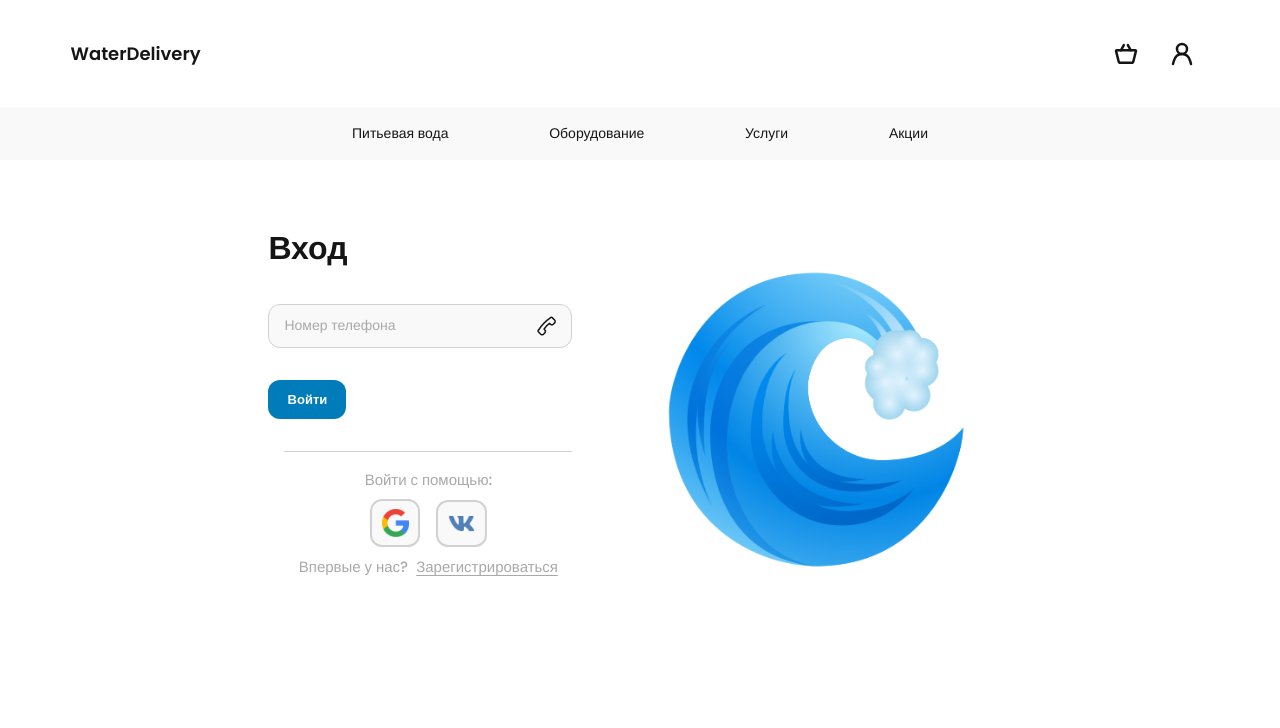
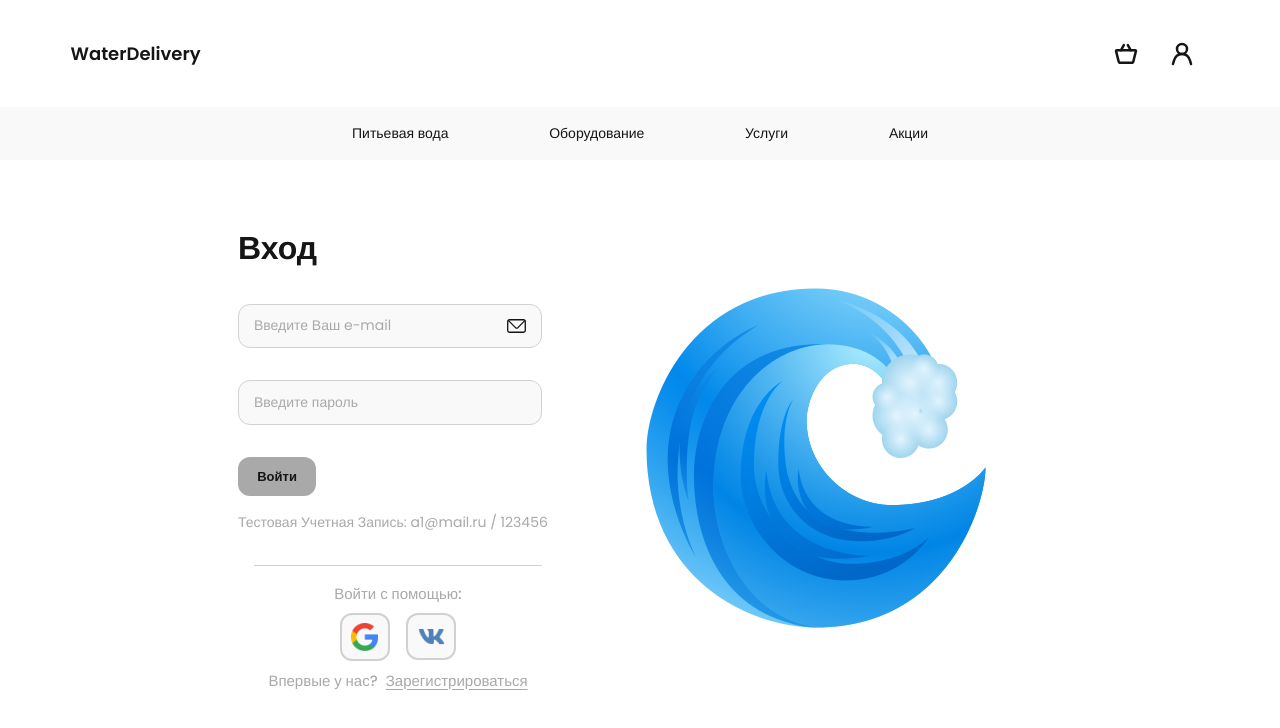
Before and after one commit to arseniypom/water-delivery, a React (Create React App) app: page /auth in a window 1280 px wide. Shown: the top 728 px of the page. Built offline with nearby package versions, Linux system fonts and the light colour scheme.

Commit message:
Added login functionality to Login component, including state handling, data validation, data sending and error handling

```diff
--- a/src/components/Login.jsx
+++ b/src/components/Login.jsx
@@ -1,24 +1,84 @@
 import React from 'react'
 import {useRouteMatch, Link} from "react-router-dom";
+import classNames from 'classnames';
 
-import phoneIcon from '../images/icons/phone-icon.svg';
+import { AuthContext } from '../context/AuthContext'
+import { useHttp } from '../hooks/http.hook'
+
+import mailIcon from '../images/icons/mail-icon.svg';
 import googleImg from '../images/google.png';
 import vkImg from '../images/vk.png';
 
 function Login() {
   let match = useRouteMatch();
+  const auth = React.useContext(AuthContext)
+  const {isLoading, request, error, clearError} = useHttp()
+  const [errorMessage, setErrorMessage] = React.useState('')
+
+  const [form, setForm] = React.useState({
+    email: '',
+    password: ''
+  })
+  const [isEmailCorrect, setEmailCorrect] = React.useState(true)
+  const [isPasswordCorrect, setPasswordCorect] = React.useState(false)
+
+  const validateEmail = (email) => {
+    const re = /^(([^<>()[\]\\.,;:\s@"]+(\.[^<>()[\]\\.,;:\s@"]+)*)|(".+"))@((\[[0-9]{1,3}\.[0-9]{1,3}\.[0-9]{1,3}\.[0-9]{1,3}\])|(([a-zA-Z\-0-9]+\.)+[a-zA-Z]{2,}))$/;
+    return re.test(String(email).toLowerCase())
+  }
+
+  const changeHandler = (e) => {
+    setForm({
+      ...form,
+      [e.target.id]:e.target.value
+    })
+  }
+
+  const blurHandler = (e) => {
+    const {id, value} = e.target
+    const label = document.querySelector(`[for=${id}]`)
+    if (form[id].length !== 0) {
+      label.classList.add('input-group__label--filled')
+    } else {
+      label.classList.remove('input-group__label--filled')
+    }
+
+    if (id === 'email') {
+      if (validateEmail(value)) {
+        setEmailCorrect(true)
+      } else {
+        setEmailCorrect(false)
+      }
+    }
+  }
+
+  const loginHandler = async () => {
+    // e.preventDefault()
+    try {
+      const data = await request('/api/auth/login', 'POST', {...form})
+      auth.login(data.token, data.userId)
+    } catch (error) {
+      setErrorMessage(error.message)
+    }
+  }
 
   return (
     <div className="register-login login">
       <h1 className="register-login__header">Вход</h1>
       <div className="register-login__form form">
         <div className="input-group">
-          <input className="input-group__input" type="text" id="phone" required />
-          <label for="phone" className="input-group__label">Номер телефона</label>
-          <img src={phoneIcon} alt="phone" className="input-group__icon" />
+          <input onChange={changeHandler} onBlur={blurHandler} className={classNames("input-group__input", {"input-group__input--error": !isEmailCorrect})} type="text" id="email" required />
+          <label htmlFor="email" className="input-group__label">Введите Ваш e-mail</label>
+          <img src={mailIcon} alt="email" className="input-group__icon" />
         </div>
+        <div className="input-group">
+            <input value={form.password} onChange={changeHandler} onBlur={blurHandler} className="input-group__input" type="password" id="password" required />
+            <label htmlFor="password" className="input-group__label">Введите пароль</label>
+          </div>
       </div>
-      <button className="register-login__button button button--primary">Войти</button>
+      <button onClick={loginHandler} className="register-login__button button button--primary" disabled={!isEmailCorrect || !form.password.length}>Войти</button>
+      <p className="form__error-message">{errorMessage}</p>
+      <p className="text-muted">Тестовая Учетная Запись: a1@mail.ru / 123456</p>
       <span className="register-login__line"></span>
       <h4 className="text-muted">Войти с помощью:</h4>
       <div className="register-login__alternative-signup">
```
